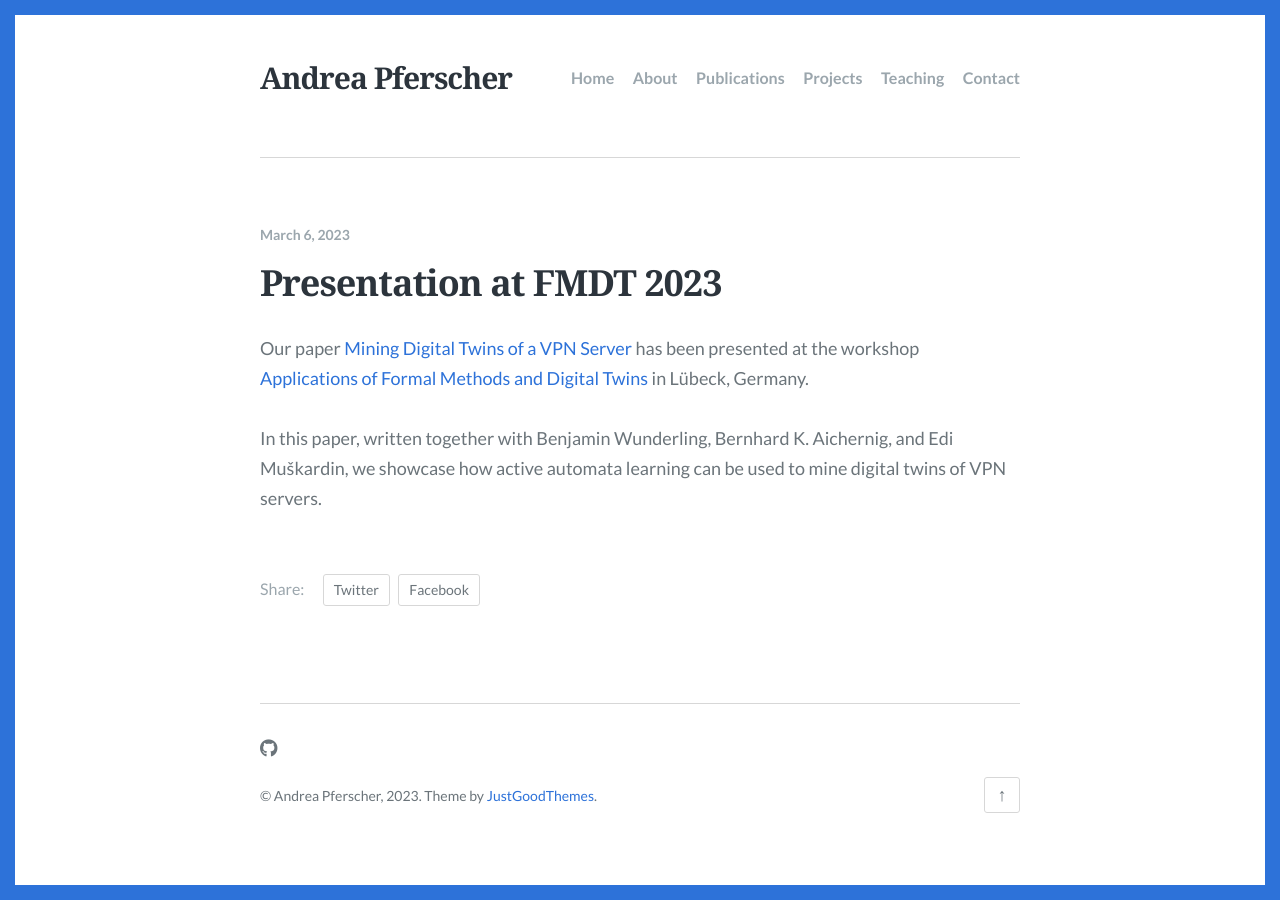
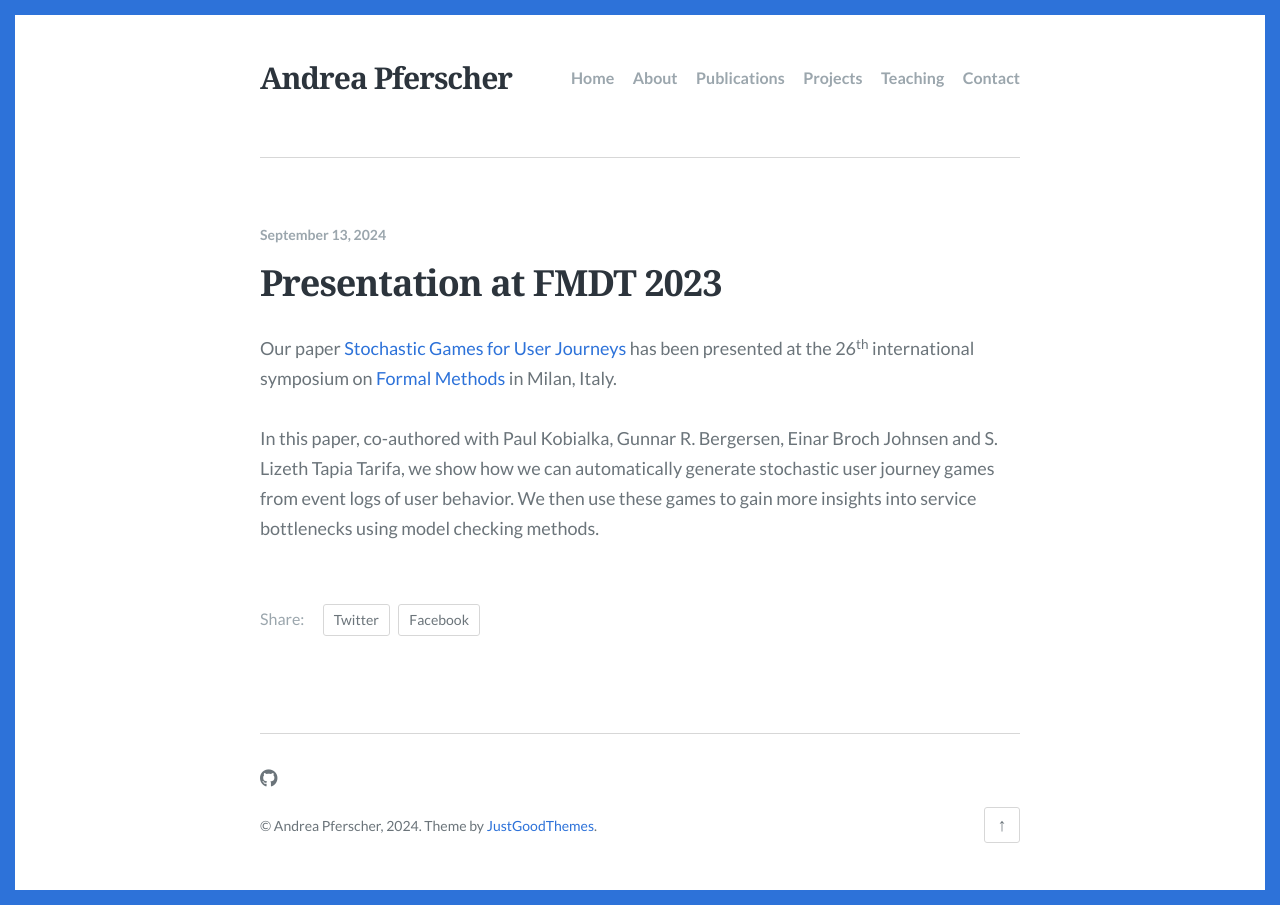
Before and after one commit to apferscher/apferscher.github.io, a Jekyll site: the page built from _posts/2024-09-13-fm-talk.md, in a window 1280 px wide. Built offline with Jekyll 4.4.1, drawn with Linux system fonts in a browser that asks for light colours; some web fonts are replaced.

Commit message:
update year

```diff
--- a/_config.yml
+++ b/_config.yml
@@ -43,7 +43,7 @@ accent_color: '#2d72d9'
 
 # Site footer
 footer:
-  content: "&copy; Andrea Pferscher, 2023. Theme by [JustGoodThemes](https://www.justgoodthemes.com)."
+  content: "&copy; Andrea Pferscher, 2024. Theme by [JustGoodThemes](https://www.justgoodthemes.com)."
   has_social: true
 
 # Plugins
--- a/_posts/2024-09-13-fm-talk.md
+++ b/_posts/2024-09-13-fm-talk.md
@@ -1,9 +1,9 @@
 ---
 layout: post
 title:  "Presentation at FMDT 2023"
-date:   2023-03-06 15:00:00 +0100
+date:   2024-09-13 16:00:00 +0100
 ---
 
-Our paper [Mining Digital Twins of a VPN Server](https://edkamb.github.io/files/techrep-fmdt.pdf#page=49) has been presented at the workshop [Applications of Formal Methods and Digital Twins](https://fm2023.isp.uni-luebeck.de/index.php/workshop-applications-of-formal-methods-and-digital-twins/) in Lübeck, Germany.
+Our paper [Stochastic Games for User Journeys](https://doi.org/10.1007/978-3-031-71177-0_12) has been presented at the 26<sup>th</sup> international symposium on [Formal Methods](https://www.fm24.polimi.it/) in Milan, Italy.
 
-In this paper, written together with Benjamin Wunderling, Bernhard K. Aichernig, and Edi Muškardin, we showcase how active automata learning can be used to mine digital twins of VPN servers.
+In this paper, co-authored with Paul Kobialka, Gunnar R. Bergersen, Einar Broch Johnsen and S. Lizeth Tapia Tarifa, we show how we can automatically generate stochastic user journey games from event logs of user behavior. We then use these games to gain more insights into service bottlenecks using model checking methods.
```
